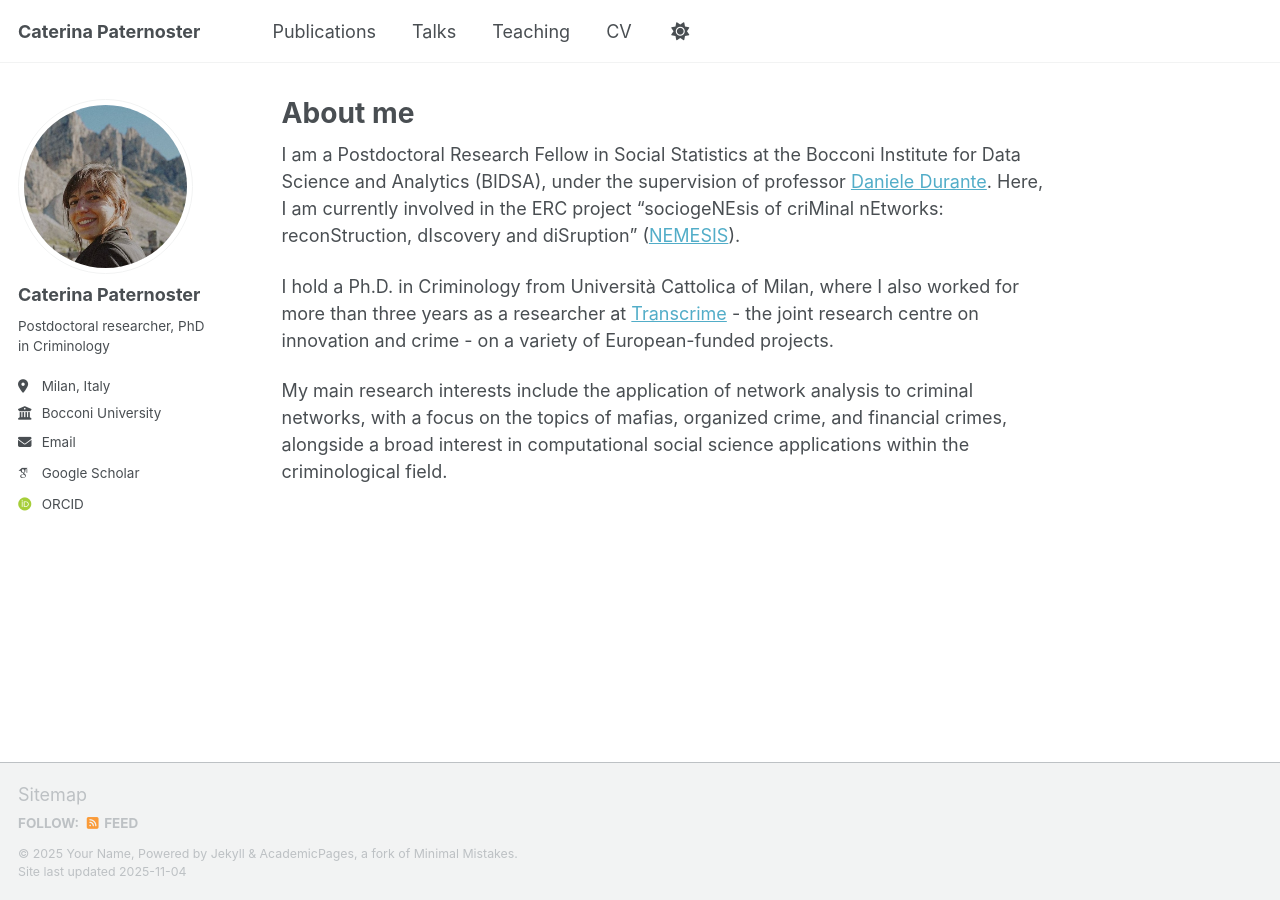
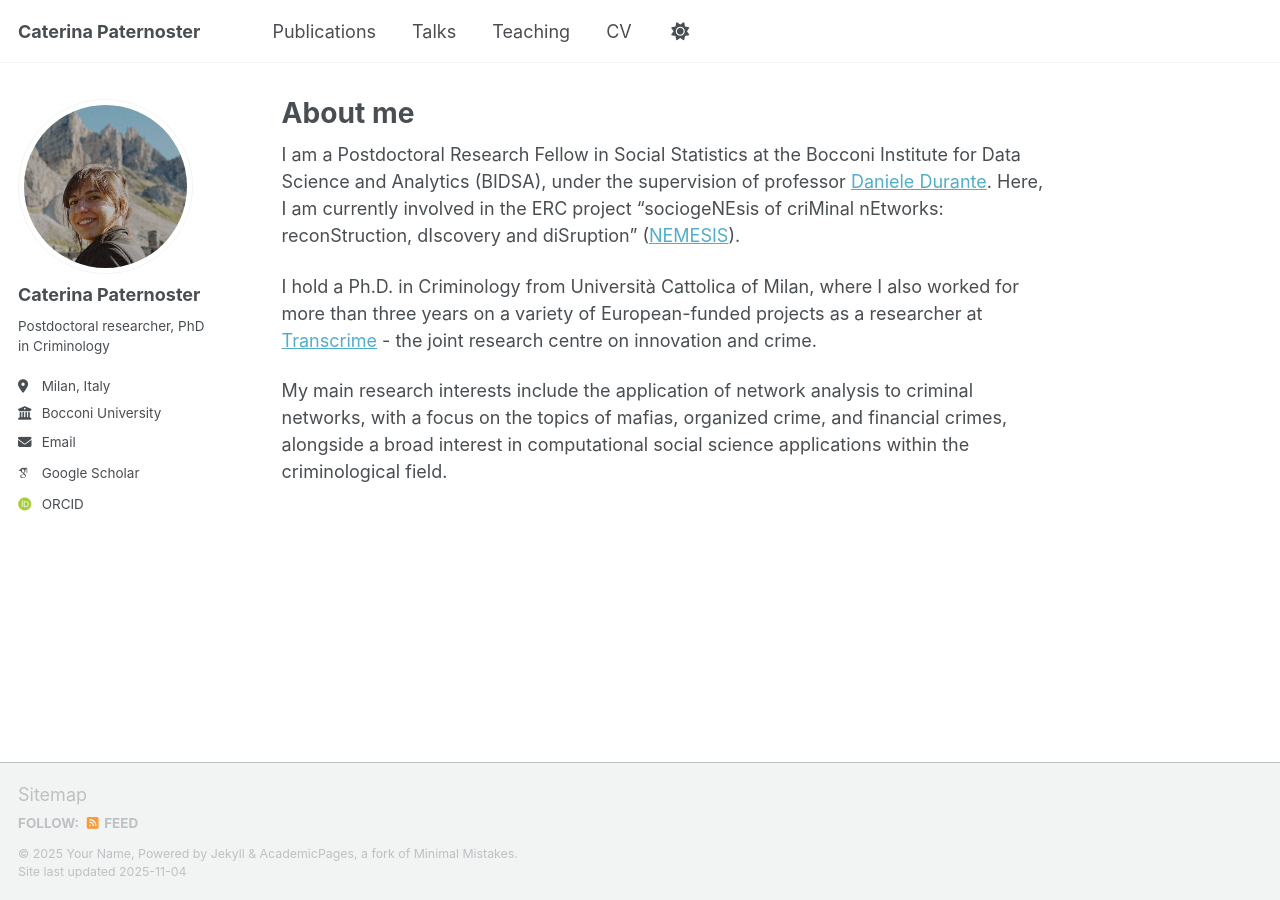
Before and after one commit to caterinapaternoster/caterinapaternoster.github.io, a Jekyll site: the page built from _pages/about.md, in a window 1280 px wide. Built offline with Jekyll 4.4.1, drawn with Linux system fonts in a browser that asks for light colours; some web fonts are replaced; a script that is not in the unit is left out.

```diff
--- a/_pages/about.md
+++ b/_pages/about.md
@@ -9,6 +9,6 @@ redirect_from:
 
 I am a Postdoctoral Research Fellow in Social Statistics at the Bocconi Institute for Data Science and Analytics (BIDSA), under the supervision of professor [Daniele Durante](https://danieledurante.github.io/web/). Here, I am currently involved in the ERC project “sociogeNEsis of criMinal nEtworks: reconStruction, dIscovery and diSruption” ([NEMESIS](https://danieledurante.github.io/web/nemesis.html#)).
 
-I hold a Ph.D. in Criminology from Università Cattolica of Milan, where I also worked for more than three years as a researcher at [Transcrime](https://www.transcrime.it/en/) - the joint research centre on innovation and crime - on a variety of European-funded projects.
+I hold a Ph.D. in Criminology from Università Cattolica of Milan, where I also worked for more than three years on a variety of European-funded projects as a researcher at [Transcrime](https://www.transcrime.it/en/) - the joint research centre on innovation and crime.
 
 My main research interests include the application of network analysis to criminal networks, with a focus on the topics of mafias, organized crime, and financial crimes, alongside a broad interest in computational social science applications within the criminological field.
```
